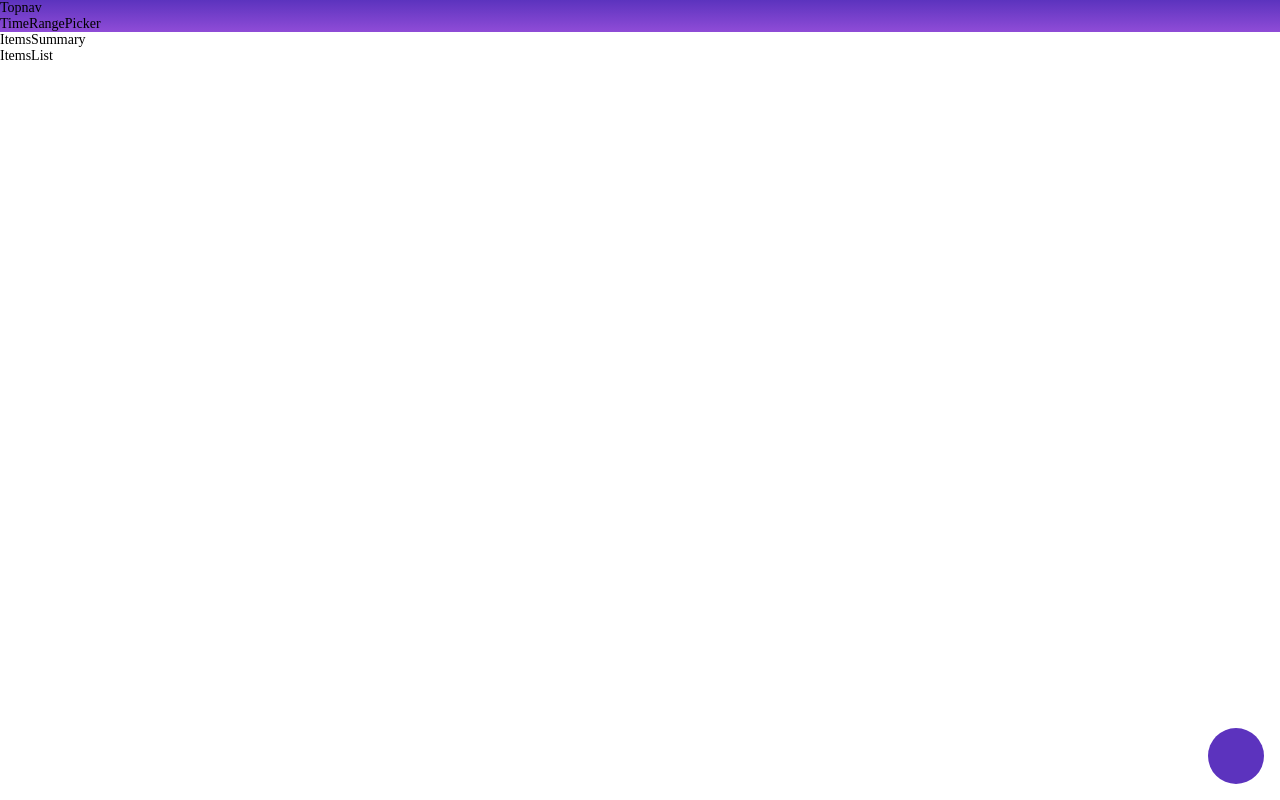
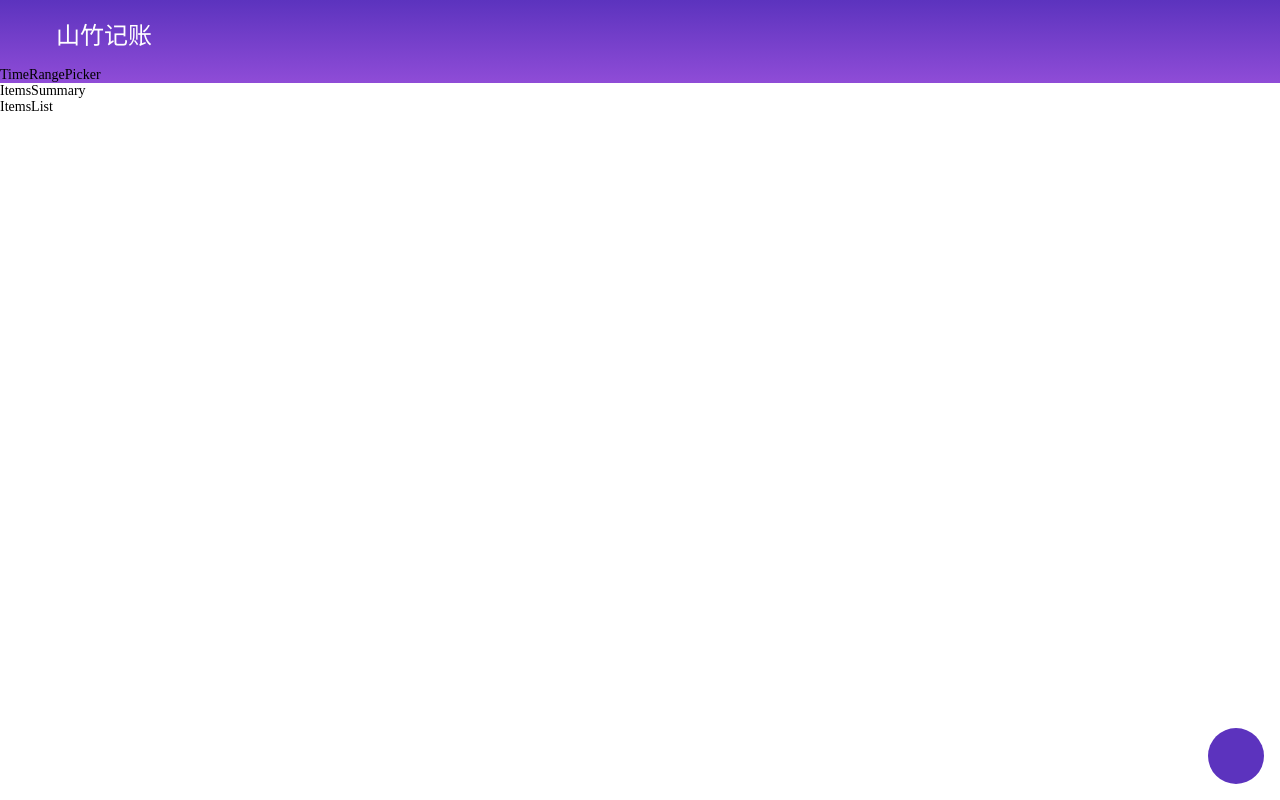
Before and after one commit to Mianxiong/react-mangosteen-1, a React (Vite) app: page /items in a window 1280 px wide. Built offline with nearby package versions, Linux system fonts and the light colour scheme.

Commit message:
完成 Topnav 组件

```diff
--- /dev/null
+++ b/src/components/Topnav.module.scss
@@ -0,0 +1,14 @@
+.topnavWrrapper {
+    color: white;
+    display: flex;
+    align-items: center;
+    padding: 16px;
+    h1 {
+        font-size: 24px;
+    }
+}
+.menu {
+    width: 24px;
+    height: 24px;
+    margin-right: 16px;
+}
--- a/src/components/Topnav.tsx
+++ b/src/components/Topnav.tsx
@@ -1,5 +1,13 @@
-export const Topnav: React.FC = () => {
+import { Icon } from './Icon';
+import s from './Topnav.module.scss'
+interface Props {
+  title?: string
+}
+export const Topnav: React.FC<Props> = ({ title = '山竹记账' }) => {
   return (
-    <div>Topnav </div>
+    <div className={s.topnavWrrapper}>
+      <Icon name="menu" className={s.menu}/>
+      <h1>{title}</h1>
+    </div>
   )
 }
```
